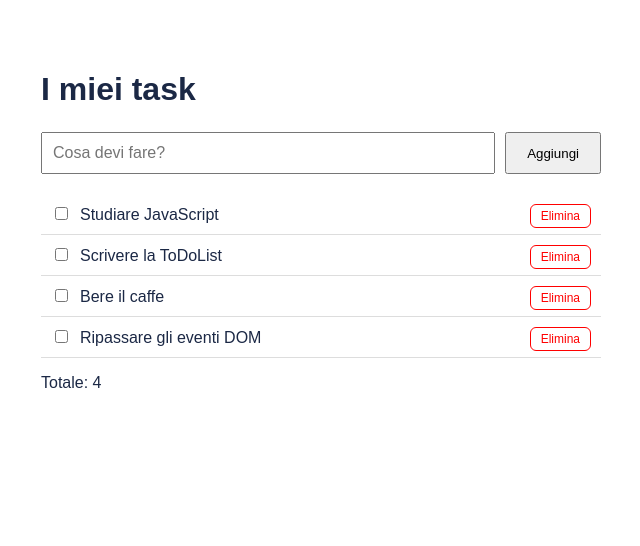
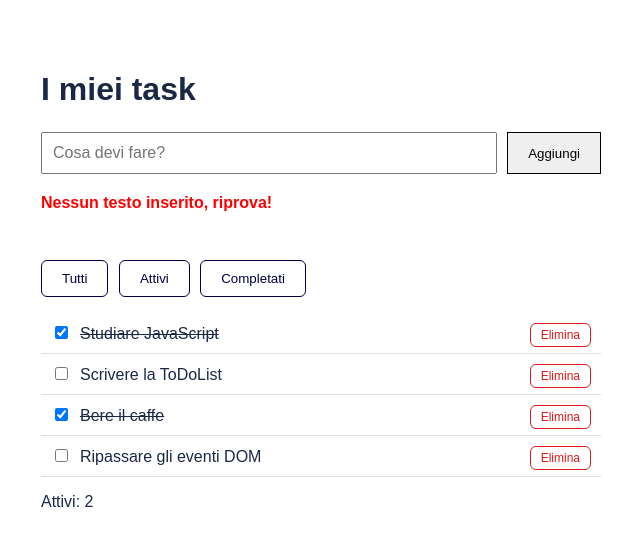
Before and after one commit to mattia-pirro/WEEK-3-LESSON-3-CHALLENGE, a plain HTML site: page index.html in a window 1280 px wide. Both pictures are taken after a click on the button "Aggiungi". Shown: the whole page, without its empty margins (319-959 px from the left). Drawn offline with Linux system fonts and the light colour scheme.

Commit message:
Add files via upload

```diff
--- a/index.html
+++ b/index.html
@@ -14,10 +14,17 @@
 		<input id="nuovo-task" placeholder="Cosa devi fare?" />
 		<button id="bottone-aggiungi" onclick="aggiungiTask()">Aggiungi</button>
 	</div>
+	<p id="errore"></p>
+
+	<div class="bottoni">
+		<button id="btnTutti">Tutti</button>
+		<button id="btnAttivi">Attivi</button>
+		<button id="btnCompletati">Completati</button><br>
+	</div>
 
 	<ul id="lista-task"></ul>
 
-	<p>Totale: <span id="contatore">0</span></p>
+	<p>Attivi: <span id="contatore">0</span></p>
 
 	<script src="script.js"></script>
 </body>
--- a/script.js
+++ b/script.js
@@ -16,75 +16,126 @@
 const lista = document.querySelector('#lista-task');
 const contatore = document.querySelector('#contatore');
 const newTask = document.querySelector('#nuovo-task');
+const addBtn = document.querySelector('#bottone-aggiungi');
+const textError = document.querySelector('#errore');
+const tutti = document.querySelector('#btnTutti');
+const attivi = document.querySelector('#btnAttivi');
+const completati = document.querySelector('#btnCompletati');
 
-const myTask = [
+let filtro = "tutti";
+
+const tasks = [
   {
-    titoloTask: 'Studiare JavaScript',
+    id: 1,
+    testo: 'Studiare JavaScript',
+    completato: true,
   },
   {
-    titoloTask: 'Scrivere la ToDoList',
+    id: 2,
+    testo: 'Scrivere la ToDoList',
+    completato: false,
   },
   {
-    titoloTask: 'Bere il caffe',
+    id: 3,
+    testo: 'Bere il caffe',
+    completato: true,
   },
   {
-    titoloTask: 'Ripassare gli eventi DOM',
+    id: 4,
+    testo: 'Ripassare gli eventi DOM',
+    completato: false,
   },
 ];
 
-function taskArray() {
+addBtn.addEventListener('click', (e) => {
+  e.preventDefault();
+  const testoTask = newTask.value.trim();
+
+  if (testoTask === '') {
+    textError.textContent = 'Nessun testo inserito, riprova!';
+    return;
+  } else {
+    textError.textContent = '';
+    tasks.push({
+      id: Date.now(),
+      testo: testoTask,
+      completato: false,
+    });
+
+    newTask.value = '';
+    rendiLista();
+  }
+});
+
+function rendiLista() {
   lista.textContent = '';
 
-  myTask.forEach((task , index) => {
+  const filtroTasks = tasks.filter(task => {
+    if (filtro === 'attivi') {
+      return !task.completato;
+    } else if (filtro === 'completati') {
+      return task.completato;
+    } else {
+      return true;
+    }
+  });
+
+  filtroTasks.forEach((task) => {
     const newLi = document.createElement('li');
+    newLi.dataset.id = task.id;
 
     const checkbox = document.createElement('input');
     checkbox.classList.add('check');
+    checkbox.checked = task.completato;
     checkbox.type = 'checkbox';
     newLi.appendChild(checkbox);
 
     const textSpan = document.createElement('span');
-    textSpan.classList.add('testo');
-    textSpan.textContent = task.titoloTask;
+    textSpan.textContent = task.testo;
     newLi.appendChild(textSpan);
+
+    if (task.completato === true){
+        textSpan.style.textDecoration = 'line-through';
+    }
 
     const elimina = document.createElement('button');
     elimina.type = 'button';
-    elimina.setAttribute('id', index + 1);
+
     elimina.textContent = 'Elimina';
     newLi.appendChild(elimina);
 
     lista.appendChild(newLi);
   });
+
+  contatore.textContent = tasks.filter(task => !task.completato).length;
 }
 
-taskArray();
-
-contatore.textContent = myTask.length;
-
-function aggiungiTask() {
-  const testoTask = newTask.value.trim();
-
-  if (testoTask === '') {
-    return;
-  }
-
-  myTask.push({
-    titoloTask: testoTask,
-  });
-
-  contatore.textContent = myTask.length;
-
-  newTask.value = '';
-
-  taskArray();
-}
+rendiLista();
 
 lista.addEventListener('click', (e) => {
   e.preventDefault();
   if (e.target.type === 'button') {
-    myTask.splice(e.target.id - 1, 1);
-    taskArray();
-    contatore.textContent = myTask.length;
+    for(let i = 0; i < tasks.length; i++){
+      const id = Number(e.target.closest('li').dataset.id);
+      if (tasks[i].id === id){
+        tasks.splice(i, 1);
+        break;
+      }
+    }
+    rendiLista();
   }
 });
+
+lista.addEventListener('click', (e) => {
+  e.preventDefault();
+  if (e.target.type === 'checkbox') {
+    for(let i = 0; i < tasks.length; i++){
+      const id = Number(e.target.closest('li').dataset.id);
+      if (tasks[i].id === id){
+        tasks[i].completato = e.target.checked;
+        break;
+      }
+    }
+    rendiLista();
+  }
+});
--- a/style.css
+++ b/style.css
@@ -15,7 +15,7 @@ h1 {
 }
 
 .aggiunta {
-	display: flex;
+ 	display: flex;
 	gap: 10px;
 	margin-bottom: 20px;
 }
@@ -24,12 +24,6 @@ input {
 	flex: 1;
 	padding: 10px;
 	font-size: 16px;
-	font-family: inherit;
-}
-
-button {
-	padding: 10px 20px;
-	cursor: pointer;
 	font-family: inherit;
 }
 
@@ -50,6 +44,20 @@ li {
    - .evidenziato (sfondo giallo, bordo)
 */
 
+.aggiunta button {
+	padding: 10px 20px;
+	cursor: pointer;
+	font-family: inherit;
+	border: 1px solid black;
+	color: black;
+}
+
+#errore {
+    color: red;
+    font-weight: bold;
+	margin-bottom: 0;
+}
+
 .check{
 	margin-right: 12px;
 }
@@ -62,11 +70,33 @@ li button {
 	float: right;
 	border-radius: 6px;
 	background-color: white;
-	color: red;
-	border: 1px solid red;
+	color: rgb(223, 26, 26);
+	border: 1px solid rgb(223, 26, 26);
 }
 
-button:hover {
-	background-color: red;
+li button:hover {
+	background-color: rgb(223, 26, 26);
 	color: white;
 }
+
+.bottoni{
+	margin-top: 48px;
+}
+
+.bottoni button{
+	background-color: white;
+	color: rgb(0, 0, 70);
+	border-radius: 6px;
+	border: 1px solid rgb(0, 0, 70);
+	margin-right: 6px;
+	padding: 10px 20px;
+}
+
+.bottoni button:hover{
+	background-color: rgb(0, 0, 70);
+	color: white;
+}
+
+#bottone-aggiungi:hover{
+	background-color: rgba(0, 0, 0, 0.167);
+}
```
